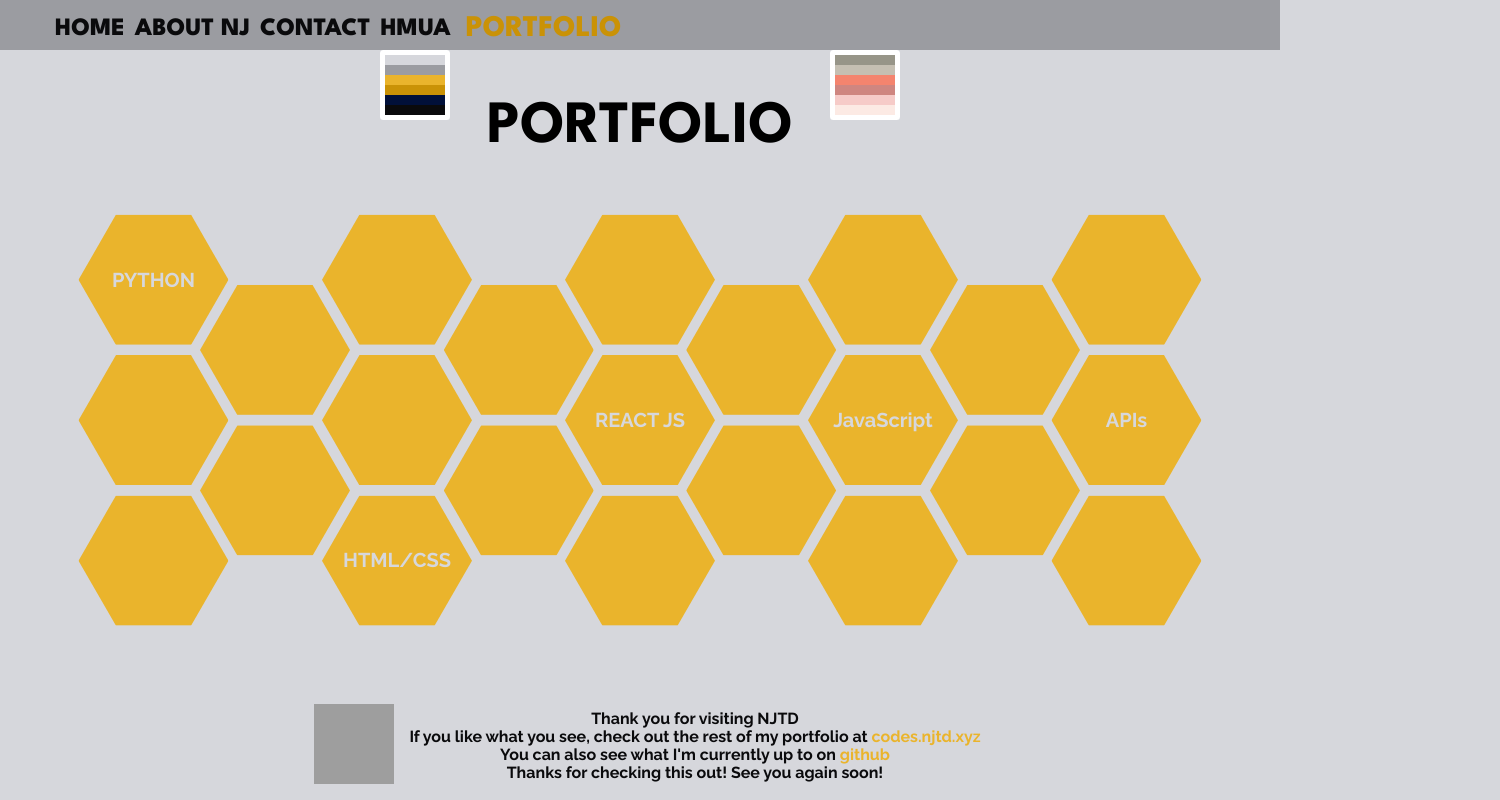
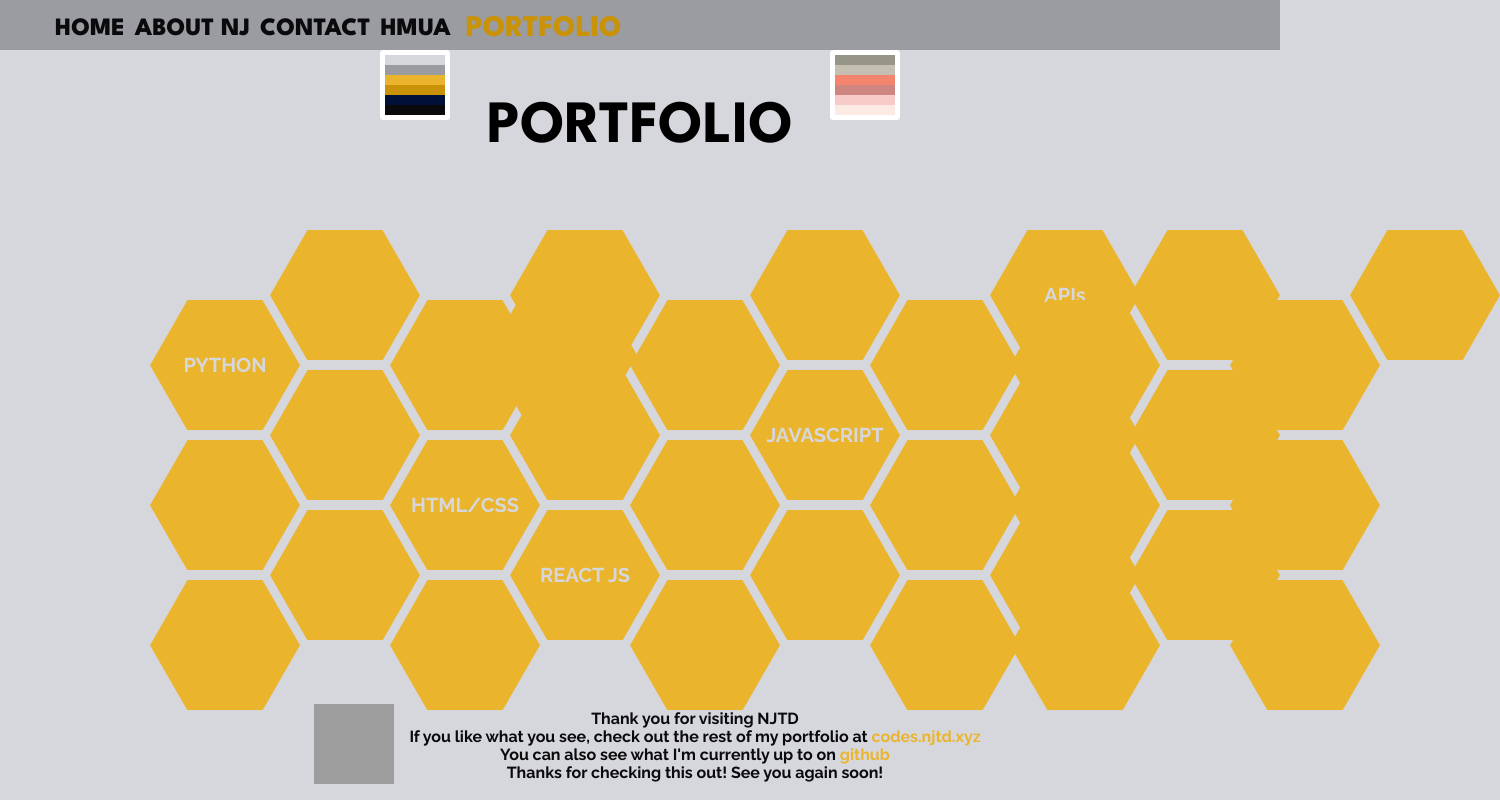
Before and after one commit to NathanJohnNJ/NJTD.XYZ, a React (Create React App) app: page /portfolio in a window 1280 px wide. Shown: the top 800 px of the page, 1500 px wide, since content can reach past the window. Built offline with nearby package versions, Linux system fonts and the light colour scheme; grey boxes are pictures that could not be loaded; a web font is replaced by a local one.

Commit message:
changing portfolio page animation

```diff
--- a/src/components/hex.css
+++ b/src/components/hex.css
@@ -10,6 +10,7 @@
   --titleCol: #011039;
   --labelCol: #EAB42C;
   --infoCol: #0A0A0C;
+  --circlesAni: circles 10s linear -4s infinite;
 }
 .mainDiv {
     --s: 150px; /* control the size */
@@ -25,44 +26,77 @@
     aspect-ratio: 1.15;
     object-fit: cover;
     clip-path: polygon(25% 0%, 75% 0%, 100% 50% ,75% 100%, 25% 100%, 0 50%);
-    transform: translate(var(--_x,0), var(--_y,0));
+    /* transform: translate(var(--_x,0), var(--_y,0)); */
+    top: var(--_y);
+    left: var(--_x);
     background-color: var(--labelCol);
     color: var(--mainBG);
     display: flex;
     align-items: center;
     justify-content: center;
+    position: absolute;
   }
-  .mainDiv > .child:nth-child(1) { --_y: calc(-100% - var(--g));  --_x: calc(-281% - (var(--g)*6.5))}
-  .mainDiv > .child:nth-child(2) { --_x: calc(-281% - (var(--g)*6.5))}
-  .mainDiv > .child:nth-child(3) { --_y: calc(100% + var(--g));  --_x: calc(-281% - (var(--g)*6.5))}
-  .mainDiv > .child:nth-child(4) { --_y: calc(-50% - .5*var(--g));  --_x: calc(-200% - (var(--g)*6.5))}
-  .mainDiv > .child:nth-child(5) { --_y: calc(50% + .5*var(--g));  --_x: calc(-200% - (var(--g)*6.5))}
-  .mainDiv > .child:nth-child(6) { --_y: calc(-100% - var(--g)); --_x: calc(-150% - (var(--g)*1.8))}
-  .mainDiv > .child:nth-child(7) { --_x: calc(-150% - (var(--g)*1.8))}
-  .mainDiv > .child:nth-child(8) { --_y: calc( 100% + var(--g)); --_x: calc(-150% - (var(--g)*1.8))}
-  .mainDiv > .child:nth-child(9) { --_x: calc(-75% - .87*var(--g)); --_y: calc(-50% - .5*var(--g))}
-  .mainDiv > .child:nth-child(10) { --_x: calc(-75% - .87*var(--g)); --_y: calc( 50% + .5*var(--g));}
-  .mainDiv > .child:nth-child(11) { --_y: calc(-100% - var(--g)); }
-  /* .mainDiv > .child:nth-child(12) { } */
-  .mainDiv > .child:nth-child(13) { --_y: calc( 100% + var(--g)); }
-  .mainDiv > .child:nth-child(14) { --_x: calc( 75% + .87*var(--g));  --_y: calc(-50% - .5*var(--g));}
-  .mainDiv > .child:nth-child(15) { --_x: calc( 75% + .87*var(--g)); --_y: calc( 50% + .5*var(--g));}
-  .mainDiv > .child:nth-child(16) { --_y: calc(-100% - var(--g)); --_x: calc(150% + (var(--g)*1.8))}
-  .mainDiv > .child:nth-child(17) { --_x: calc(150% + (var(--g)*1.8))}
-  .mainDiv > .child:nth-child(18) { --_y: calc(100% + var(--g)); --_x: calc(150% + (var(--g)*1.8))}
-  .mainDiv > .child:nth-child(19) { --_y: calc(-50% - .5*var(--g));  --_x: calc(200% + (var(--g)*6.5))}
-  .mainDiv > .child:nth-child(20) { --_y: calc(50% + .5*var(--g));  --_x: calc(200% + (var(--g)*6.5))}
-  .mainDiv > .child:nth-child(21) { --_y: calc(-100% - var(--g));  --_x: calc(281% + (var(--g)*6.5))}
-  .mainDiv > .child:nth-child(22) { --_x: calc(281% + (var(--g)*6.5))}
-  .mainDiv > .child:nth-child(23) { --_y: calc(100% + var(--g));  --_x: calc(281% + (var(--g)*6.5))}
+  .mainDiv > .child:nth-child(1){--_x:150px; --_y:300px}
+  .mainDiv > .child:nth-child(2){--_x:150px; --_y:440px}
+  .mainDiv > .child:nth-child(3){--_x:150px; --_y:580px}
+  .mainDiv > .child:nth-child(4){--_x:270px; --_y:230px}
+  .mainDiv > .child:nth-child(5){--_x:270px; --_y:370px}
+  .mainDiv > .child:nth-child(6){--_x:270px; --_y:510px}
+  .mainDiv > .child:nth-child(7){--_x:390px; --_y:300px}
+  .mainDiv > .child:nth-child(8){--_x:390px; --_y:440px}
+  .mainDiv > .child:nth-child(9){--_x:390px; --_y:580px}
+  .mainDiv > .child:nth-child(10){--_x:510px; --_y:230px}
+  .mainDiv > .child:nth-child(11){--_x:510px; --_y:370px}
+  .mainDiv > .child:nth-child(12){--_x:510px; --_y:510px}
+  .mainDiv > .child:nth-child(13){--_x:630px; --_y:300px}
+  .mainDiv > .child:nth-child(14){--_x:630px; --_y:440px}
+  .mainDiv > .child:nth-child(15){--_x:630px; --_y:580px}
+
+  .mainDiv > .child:nth-child(16){--_x:750px; --_y:230px}
+  .mainDiv > .child:nth-child(17){--_x:750px; --_y:370px}
+  .mainDiv > .child:nth-child(18){--_x:750px; --_y:510px}
+  .mainDiv > .child:nth-child(19){--_x:870px; --_y:300px}
+  .mainDiv > .child:nth-child(20){--_x:870px; --_y:440px}
+  .mainDiv > .child:nth-child(21){--_x:870px; --_y:580px}
+  .mainDiv > .child:nth-child(22){--_x:990px; --_y:230px}
+  .mainDiv > .child:nth-child(23){--_x:990px; --_y:370px}
+  .mainDiv > .child:nth-child(24){--_x:990px; --_y:510px}
+  .mainDiv > .child:nth-child(25){--_x:1010px; --_y:300px}
+  .mainDiv > .child:nth-child(26){--_x:1010px; --_y:440px}
+  .mainDiv > .child:nth-child(27){--_x:1010px; --_y:580px}
+  .mainDiv > .child:nth-child(28){--_x:1130px; --_y:230px}
+  .mainDiv > .child:nth-child(29){--_x:1130px; --_y:370px}
+  .mainDiv > .child:nth-child(30){--_x:1130px; --_y:510px}
+  .mainDiv > .child:nth-child(31){--_x:1230px; --_y:300px}
+  .mainDiv > .child:nth-child(32){--_x:1230px; --_y:440px}
+  .mainDiv > .child:nth-child(33){--_x:1230px; --_y:580px}
+  .mainDiv > .child:nth-child(34){--_x:1350px; --_y:230px}
 
   .child:hover{
     font-weight: bolder;
     background-color: var(--accentCol);
     color: var(--secondaryBG);
+    animation-play-state: paused;
   }
   #unit:hover{
     font-weight: bolder;
     background-color: var(--titleCol);
     color: var(--accentCol);
   }
+
+  @keyframes circles {
+    from { transform: rotate(0deg) translateX(150px) rotate(0deg); }
+    to   { transform: rotate(360deg) translateX(150px) rotate(-360deg); }
+  }
+  @-o-keyframes circles {
+    from { transform: rotate(0deg) translateX(150px) rotate(0deg); }
+    to   { transform: rotate(360deg) translateX(150px) rotate(-360deg); }
+  }
+  @-moz-keyframes circles {
+    from { transform: rotate(0deg) translateX(150px) rotate(0deg); }
+    to   { transform: rotate(360deg) translateX(150px) rotate(-360deg); }
+  }
+  @-webkit-keyframes circles {
+    from { transform: rotate(0deg) translateX(150px) rotate(0deg); }
+    to   { transform: rotate(360deg) translateX(150px) rotate(-360deg); }
+  }
--- a/src/components/hexGroup.js
+++ b/src/components/hexGroup.js
@@ -32,6 +32,9 @@ const Hexagons = () => {
         r.style.setProperty('background-color', 'var(--titleCol)');
         r.style.setProperty('font-weight', 'bolder');
         r.style.setProperty('color', 'var(--secondaryBG)');
+        r.style.setProperty('top', '300px');
+        r.style.setProperty('left', '150px');
+        r.style.setProperty('animation', 'var(--circlesAni)')
         r.innerHTML = 'Python<br>Text-Based<br>Game';
         setShowAlien(true)
     }
@@ -50,11 +53,16 @@ const Hexagons = () => {
         r.style.setProperty('background-color', 'var(--titleCol)');
         r.style.setProperty('font-weight', 'bolder');
         r.style.setProperty('color', 'var(--secondaryBG)');
+        r.style.setProperty('top', '440px');
+        r.style.setProperty('left', '390px');
+        r.style.setProperty('animation', 'var(--circlesAni)')
         r.innerHTML = 'Website<br>Clone';
         s.style.setProperty('background-color', 'var(--titleCol)');
         s.style.setProperty('font-weight', 'bolder');
         s.style.setProperty('color', 'var(--secondaryBG)');
-        s.innerHTML = 'Drag Race<br>Website';
+        s.style.setProperty('top', '440px');
+        s.style.setProperty('left', '390px');
+        s.style.setProperty('animation', 'var(--circlesAni)');      s.innerHTML = 'Drag Race<br>Website';
         setShowClone(true)
         setShowDrag(true)
     }
@@ -65,14 +73,23 @@ const Hexagons = () => {
         r.style.setProperty('background-color', 'var(--titleCol)');
         r.style.setProperty('font-weight', 'bolder');
         r.style.setProperty('color', 'var(--secondaryBG)');
+        r.style.setProperty('top', '370px');
+        r.style.setProperty('left', '510px');
+        r.style.setProperty('animation', 'var(--circlesAni)')
         r.innerHTML = 'The<br>Cookie<br>Club';
         s.style.setProperty('background-color', 'var(--titleCol)');
         s.style.setProperty('font-weight', 'bolder');
         s.style.setProperty('color', 'var(--secondaryBG)');
+        s.style.setProperty('top', '370px');
+        s.style.setProperty('left', '510px');
+        s.style.setProperty('animation', 'var(--circlesAni)')
         s.innerHTML = 'React<br>Calculator';
         t.style.setProperty('background-color', 'var(--titleCol)');
         t.style.setProperty('font-weight', 'bolder');
         t.style.setProperty('color', 'var(--secondaryBG)');
+        t.style.setProperty('top', '370px');
+        t.style.setProperty('left', '510px');
+        t.style.setProperty('animation', 'var(--circlesAni)')
         t.innerHTML = 'Cats4Lyf';
         setShowCalculator(true)
         setShowCookies(true)
@@ -84,15 +101,24 @@ const Hexagons = () => {
         const t = document.getElementById('dice');
         r.style.setProperty('background-color', 'var(--titleCol)');
         r.style.setProperty('font-weight', 'bolder');
+        r.style.setProperty('top', '370px');
+        r.style.setProperty('left', '750px');
+        r.style.setProperty('animation', 'var(--circlesAni)')
         r.style.setProperty('color', 'var(--secondaryBG)');
         r.innerHTML = 'Drum Kit';
         s.style.setProperty('background-color', 'var(--titleCol)');
         s.style.setProperty('font-weight', 'bolder');
         s.style.setProperty('color', 'var(--secondaryBG)');
+        s.style.setProperty('top', '370px');
+        s.style.setProperty('left', '750px');
+        s.style.setProperty('animation', 'var(--circlesAni)');
         s.innerHTML = 'Keycode<br>Generator';
         t.style.setProperty('background-color', 'var(--titleCol)');
         t.style.setProperty('font-weight', 'bolder');
         t.style.setProperty('color', 'var(--secondaryBG)');
+        t.style.setProperty('top', '370px');
+        t.style.setProperty('left', '750px');
+        t.style.setProperty('animation', 'var(--circlesAni)');
         t.innerHTML = 'Dice<br>Game';
         setShowDrum(true)
         setShowKeycode(true)
@@ -105,14 +131,23 @@ const Hexagons = () => {
         r.style.setProperty('background-color', 'var(--titleCol)');
         r.style.setProperty('font-weight', 'bolder');
         r.style.setProperty('color', 'var(--secondaryBG)');
+        r.style.setProperty('top', '230px');
+        r.style.setProperty('left', '990px');
+        r.style.setProperty('animation', 'var(--circlesAni)');
         r.innerHTML = 'Drag<br>Queen<br>API';
         s.style.setProperty('background-color', 'var(--titleCol)');
         s.style.setProperty('font-weight', 'bolder');
         s.style.setProperty('color', 'var(--secondaryBG)');
+        s.style.setProperty('top', '230px');
+        s.style.setProperty('left', '990px');
+        s.style.setProperty('animation', 'var(--circlesAni)');
         s.innerHTML = 'Rest<br>API';
         t.style.setProperty('background-color', 'var(--titleCol)');
         t.style.setProperty('font-weight', 'bolder');
         t.style.setProperty('color', 'var(--secondaryBG)');
+        t.style.setProperty('top', '230px');
+        t.style.setProperty('left', '990px');
+        t.style.setProperty('animation', 'var(--circlesAni)');
         t.innerHTML = 'Full Stack';
         setShowDragAPI(true)
         setShowRest(true)
@@ -218,66 +253,43 @@ const Hexagons = () => {
         }
     }
 
-    function mouseOutFunc(element){
-        setTimeout(()=>{
-            const r = document.getElementById(`${element}`)
-            r.style.setProperty('background-color', 'var(--labelCol)');
-            r.style.setProperty('font-weight', 'normal');
-            r.style.setProperty('color', 'var(--mainBG)');
-            r.innerHTML = '';
-            if (element==="drag"){
-                setShowDrag(false);
-            } else if(element==="clone"){
-                setShowClone(false)
-            } else if(element==="alien"){
-                setShowAlien(false)
-            } else if(element==="cookies"){
-                setShowCookies(false)
-            } else if(element==="cats"){
-                setShowCats(false)
-            } else if(element==="calculator"){
-                setShowCalculator(false)
-            } else if(element==="drum"){
-                setShowDrum(false)
-            } else if(element==="keycode"){
-                setShowKeycode(false)
-            } else if(element==="dice"){
-                setShowDice(false)
-            } else if(element==="dragAPI"){
-                setShowDragAPI(false)
-            } else if(element==="rest"){
-                setShowRest(false)
-            } else if(element==="fullStack"){
-                setShowFull(false)
-            }
-    }, 3000)
-    }
-
     return (
         <div className="mainDiv">
             <div className="child pytho" id="unit" onMouseOver= {pythonRevealer}>PYTHON</div>
             <div className="child"></div>
             <div className="child"></div>
-            <div className="child" id="alien" onMouseOver={alienRevealer} onMouseOut={mouseOutFunc('alien')}></div>
-            <div className="child" id="drag" onMouseOver={dragRevealer} onMouseOut={mouseOutFunc('drag')}></div>
+            <div className="child" id="alien" onMouseOver={alienRevealer}></div>
+            <div className="child" id="drag" onMouseOver={dragRevealer}></div>
             <div className="child"></div>
             <div className="child"></div>
             <div className="child htmlcss" id="unit" onMouseOver={htmlRevealer}>HTML/CSS</div>
-            <div className="child" id="calculator" onMouseOver={calculatorRevealer} onMouseOut={mouseOutFunc('calculator')}></div>
-            <div className="child" id="clone" onMouseOver={cloneRevealer} onMouseOut={mouseOutFunc('clone')}></div>
+            <div className="child" id="calculator" onMouseOver={calculatorRevealer}></div>
+            <div className="child" id="clone" onMouseOver={cloneRevealer}></div>
             <div className="child"></div>
             <div className="child reactjs" id="unit" onMouseOver= {reactRevealer}>REACT JS</div>
-            <div className="child" id="cookies" onMouseOver={cookiesRevealer} onMouseOut={mouseOutFunc('cookies')}></div>
-            <div className="child" id="cats" onMouseOver={catsRevealer} onMouseOut={mouseOutFunc('cats')}></div>
-            <div className="child" id="keycode" onMouseOver={keycodeRevealer} onMouseOut={mouseOutFunc('keycode')}></div>
-            <div className="child" id="drum" onMouseOver={drumRevealer} onMouseOut={mouseOutFunc('drum')}></div>
-            <div className="child java" id="unit" onMouseOver= {javaRevealer}>JavaScript</div>
-            <div className="child" id="dice" onMouseOver={diceRevealer} onMouseOut={mouseOutFunc('dice')}></div>
+            <div className="child" id="cookies" onMouseOver={cookiesRevealer}></div>
+            <div className="child" id="cats" onMouseOver={catsRevealer}></div>
+            <div className="child" id="keycode" onMouseOver={keycodeRevealer}></div>
+            <div className="child" id="drum" onMouseOver={drumRevealer}></div>
+            <div className="child java" id="unit" onMouseOver= {javaRevealer}>JAVASCRIPT</div>
+            <div className="child" id="dice" onMouseOver={diceRevealer}></div>
             <div className="child"></div>
-            <div className="child" id="dragAPI" onMouseOver={dragAPIRevealer} onMouseOut={mouseOutFunc('dragAPI')}></div>
-            <div className="child" id="fullStack" onMouseOver={fullStackRevealer} onMouseOut={mouseOutFunc('fullStack')}></div>
+            <div className="child" id="dragAPI" onMouseOver={dragAPIRevealer}></div>
+            <div className="child" id="fullStack" onMouseOver={fullStackRevealer}></div>
             <div className="child api" id="unit" onMouseOver= {apiRevealer}>APIs</div>
-            <div className="child" id="rest" onMouseOver={restRevealer} onMouseOut={mouseOutFunc('rest')}></div>
+            <div className="child" id="rest" onMouseOver={restRevealer}></div>
+            <div className="child"></div>
+            <div className="child"></div>
+            <div className="child"></div>
+            <div className="child"></div>
+            <div className="child"></div>
+            <div className="child"></div>
+            <div className="child"></div>
+            <div className="child"></div>
+            <div className="child"></div>
+            <div className="child"></div>
+            <div className="child"></div>
+            <div className="child"></div>
         </div>
     )
 }
--- a/src/components/style.css
+++ b/src/components/style.css
@@ -204,7 +204,6 @@ body{
     letter-spacing: -1px;
 }
 .projectSphere1 {
-
     position: absolute;
     top: 42vh;
     left: 27vw;
--- a/src/pages/style.css
+++ b/src/pages/style.css
@@ -18,7 +18,7 @@
 .portfolioTitle{
     font-size: 60px;
     font-family: 'League Spartan', sans-serif;
-    margin-top: -20px
+    margin-top: -20px;
 }
 .portfolioPage{
     display: flex;
```
